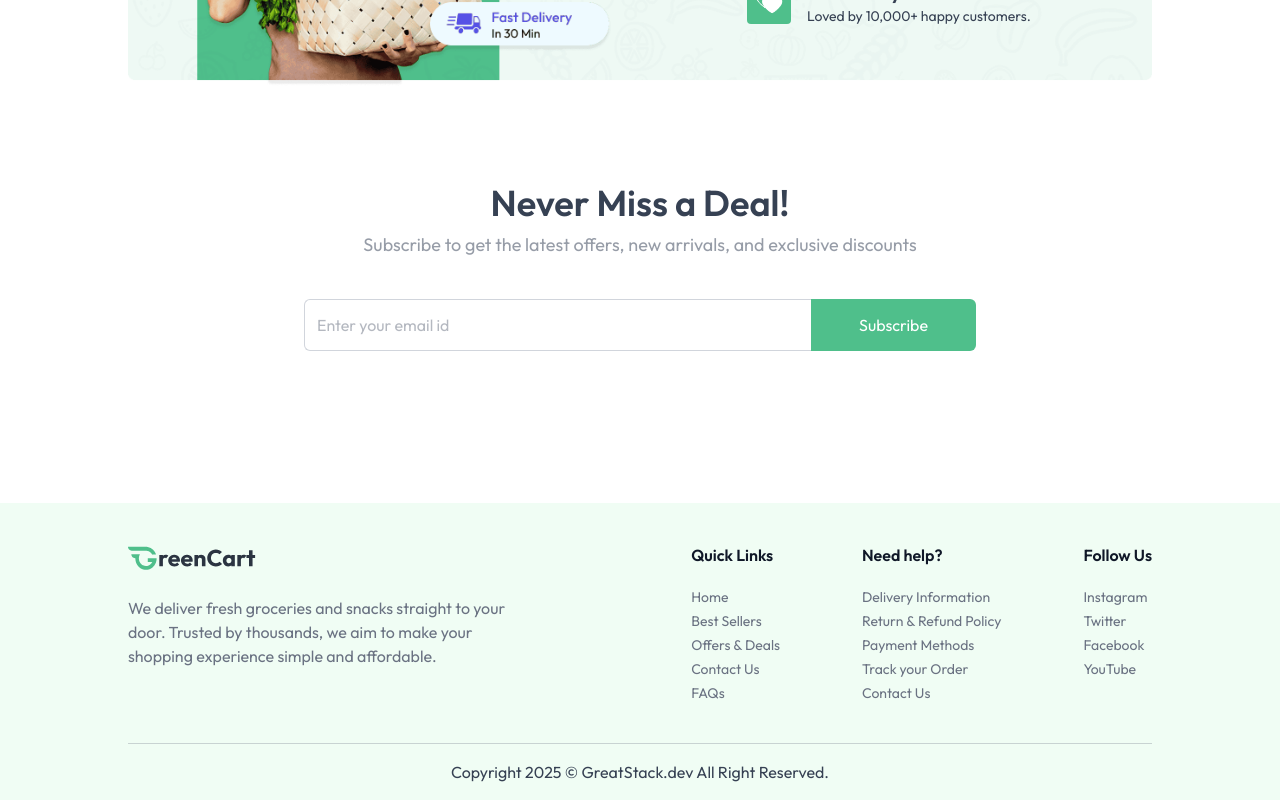
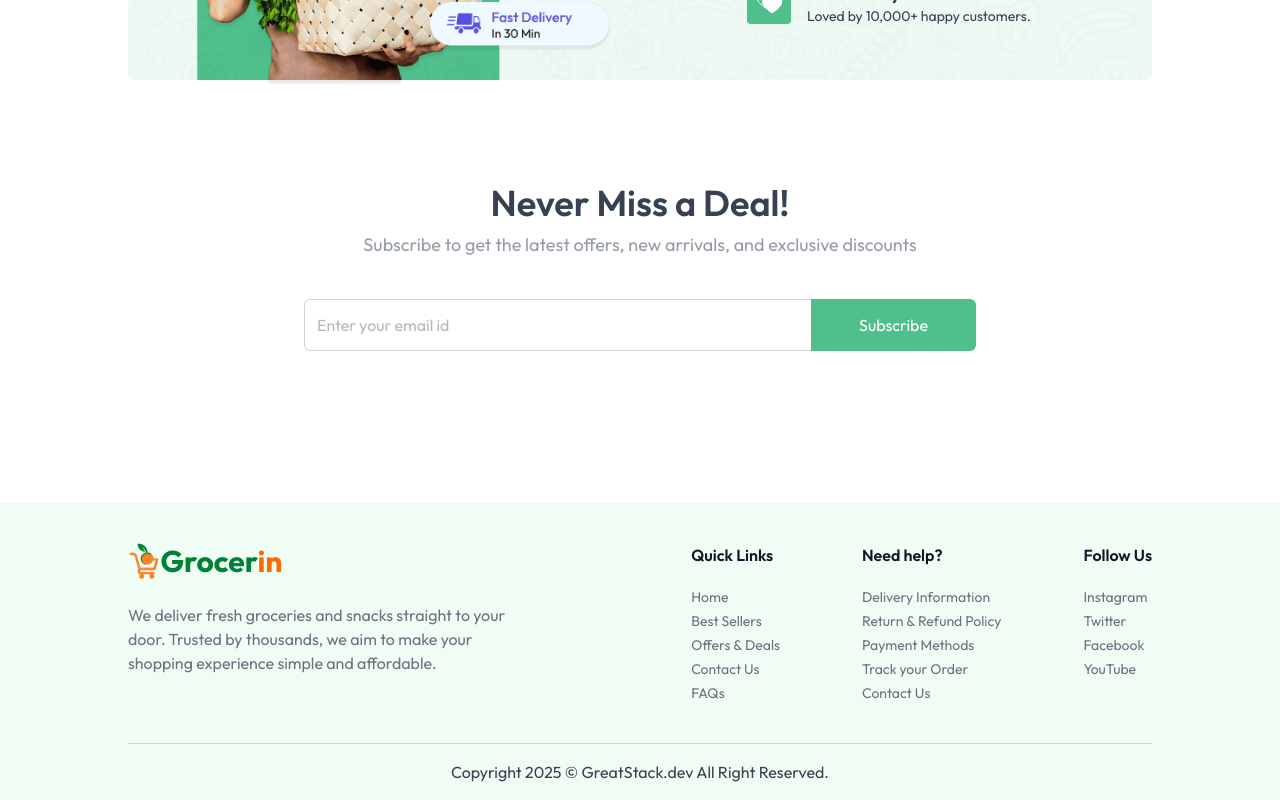
Before and after one commit to Shubham-kumawat/GreenCart, a React (Vite) app in the folder frontend/: page / in a window 1280 px wide. Shown: the part 1315-2115 px from the top of the page. Built offline with nearby package versions, Linux system fonts and the light colour scheme; no server answers.

Commit message:
logo changed in footer

```diff
--- a/frontend/src/components/Footer.jsx
+++ b/frontend/src/components/Footer.jsx
@@ -10,7 +10,10 @@
         <div className="px-6 md:px-16 lg:px-24 xl:px-32 mt-24 bg-green-50 ">
             <div className="flex flex-col md:flex-row items-start justify-between gap-10 py-10 border-b border-gray-500/30 text-gray-500">
                 <div>
-                    <img className="w-34 md:w-32" src={assets.logo} alt="dummyLogoColored" />
+                    <div className="flex items-center">
+          <img  className="h-9 " src="/src/assets/favicon.png" alt="logo" />
+        <p className="text-green-700 font-bold text-3xl">Grocer<span className="text-orange-500 text-3xl font-bold">in</span></p>
+        </div>
                     <p className="max-w-[410px] mt-6">We deliver fresh groceries and snacks straight to your door. Trusted by thousands, we aim to make your shopping experience simple and affordable.</p>
                 </div>
                 <div className="flex flex-wrap justify-between w-full md:w-[45%] gap-5">
```
